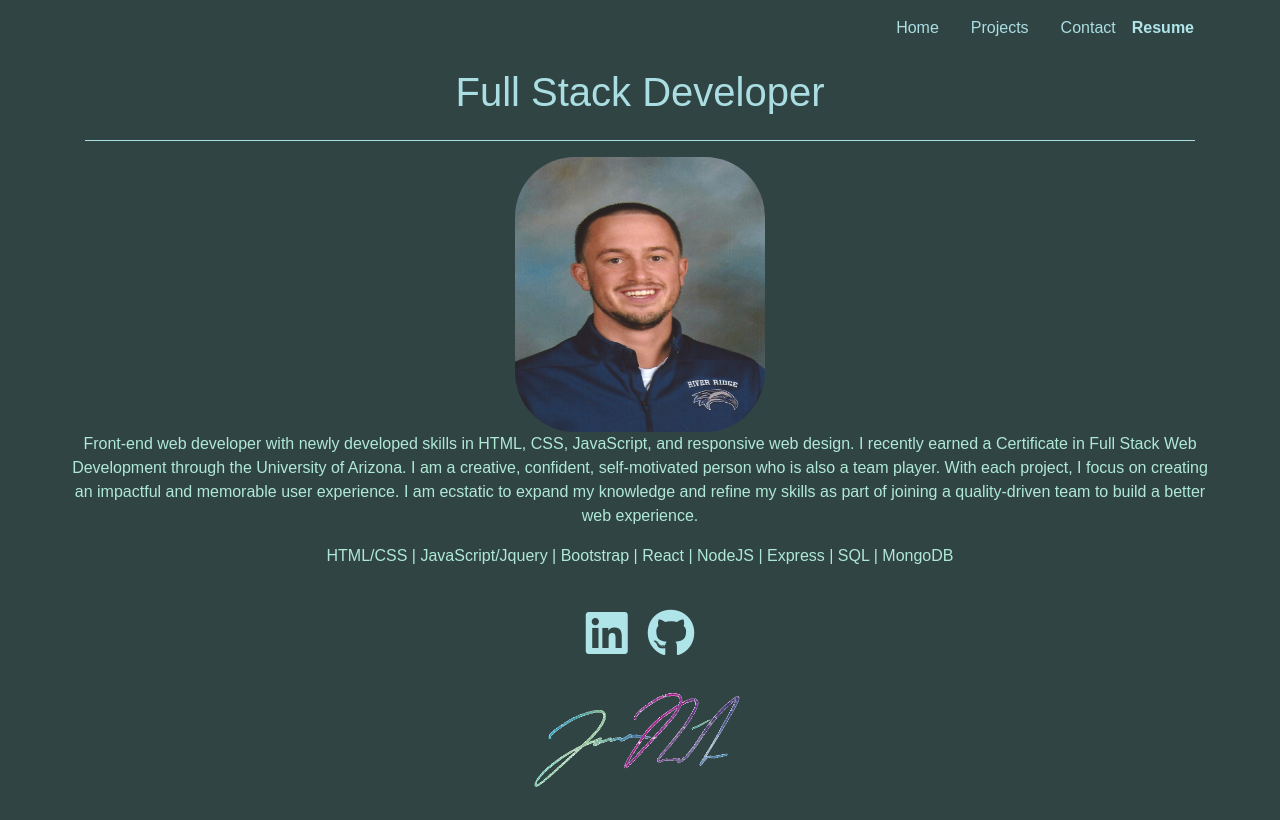
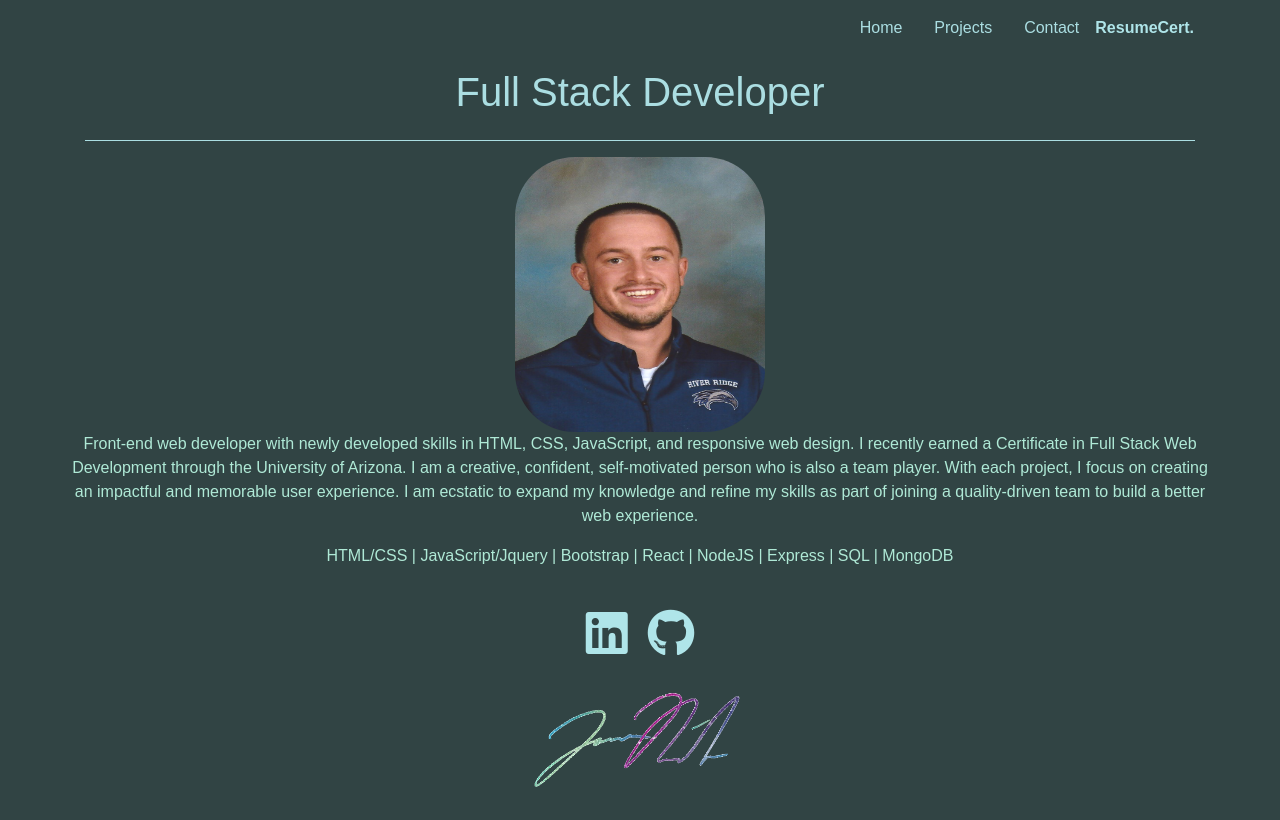
Before and after one commit to tanMan5/Tanner-Nielsen-Portfolio, a React (Create React App) app: page / in a window 1280 px wide. Built offline with nearby package versions, Linux system fonts and the light colour scheme.

Commit message:
added certification from UofArizona

```diff
--- a/src/components/Navbar/index.js
+++ b/src/components/Navbar/index.js
@@ -4,6 +4,7 @@ import Nav from 'react-bootstrap/Nav';
 // import Container from 'react-bootstrap/Container';
 import './style.css';
 import Pdf from '../../Documents/resume.pdf';
+import Pdf2 from '../../Documents/Certification.pdf'
 
 class NavTabs extends Component {
     render() {
@@ -24,6 +25,9 @@ class NavTabs extends Component {
                         <Nav.Item>
                         <a  class="resume" href={Pdf} rel="noopener noreferrer" target="_blank">Resume</a>
                         </Nav.Item>
+                        <Nav.Item>
+                        <a  class="resume" href={Pdf2} rel="noopener noreferrer" target="_blank">Cert.</a>
+                        </Nav.Item>
 
                     </Nav>
                     </div>
```
Also changed, not shown: 1 other file (tests, documents, lock files or other folders).
